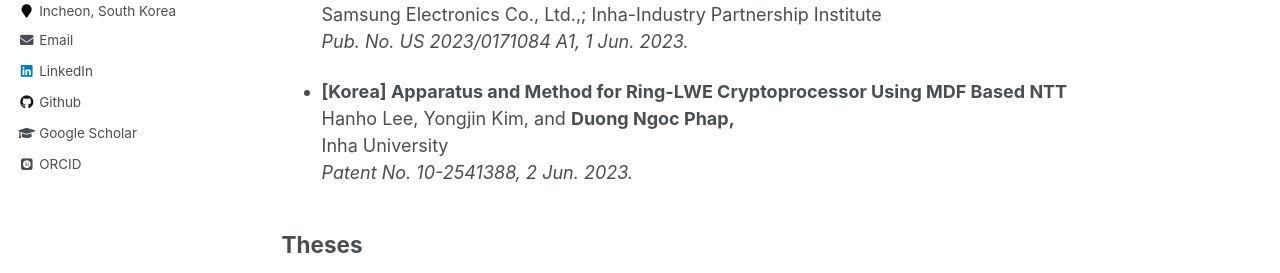
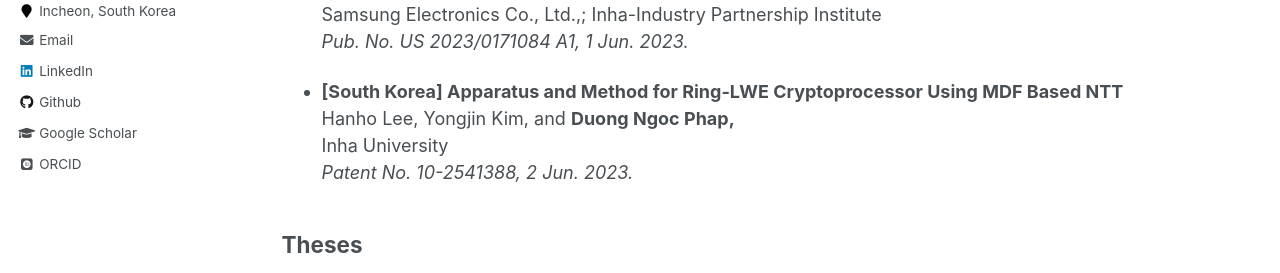
Before and after one commit to phapdn/phapdn.github.io, a Jekyll site: the page built from _pages/publications.md, in a window 1280 px wide and 900 px high, scrolled down 1960 px. Shown: the part 327-600 px from the top of the window. Built offline with Jekyll 4.4.1, drawn with Linux system fonts in a browser that asks for light colours; some web fonts are replaced.

Commit message:
Update publications.md

```diff
--- a/_pages/publications.md
+++ b/_pages/publications.md
@@ -84,7 +84,7 @@ Publication names: Phap Duong-Ngoc; Phap Ngoc Duong; Duong Ngoc Phap
   Samsung Electronics Co., Ltd.,; Inha-Industry Partnership Institute
   *Pub. No. US 2023/0171084 A1, 1 Jun. 2023.*
 
-* **[Korea] Apparatus and Method for Ring-LWE Cryptoprocessor Using MDF Based NTT**
+* **[South Korea] Apparatus and Method for Ring-LWE Cryptoprocessor Using MDF Based NTT**
   Hanho Lee, Yongjin Kim, and **Duong Ngoc Phap,**
   Inha University
   *Patent No. 10-2541388, 2 Jun. 2023.*
```
